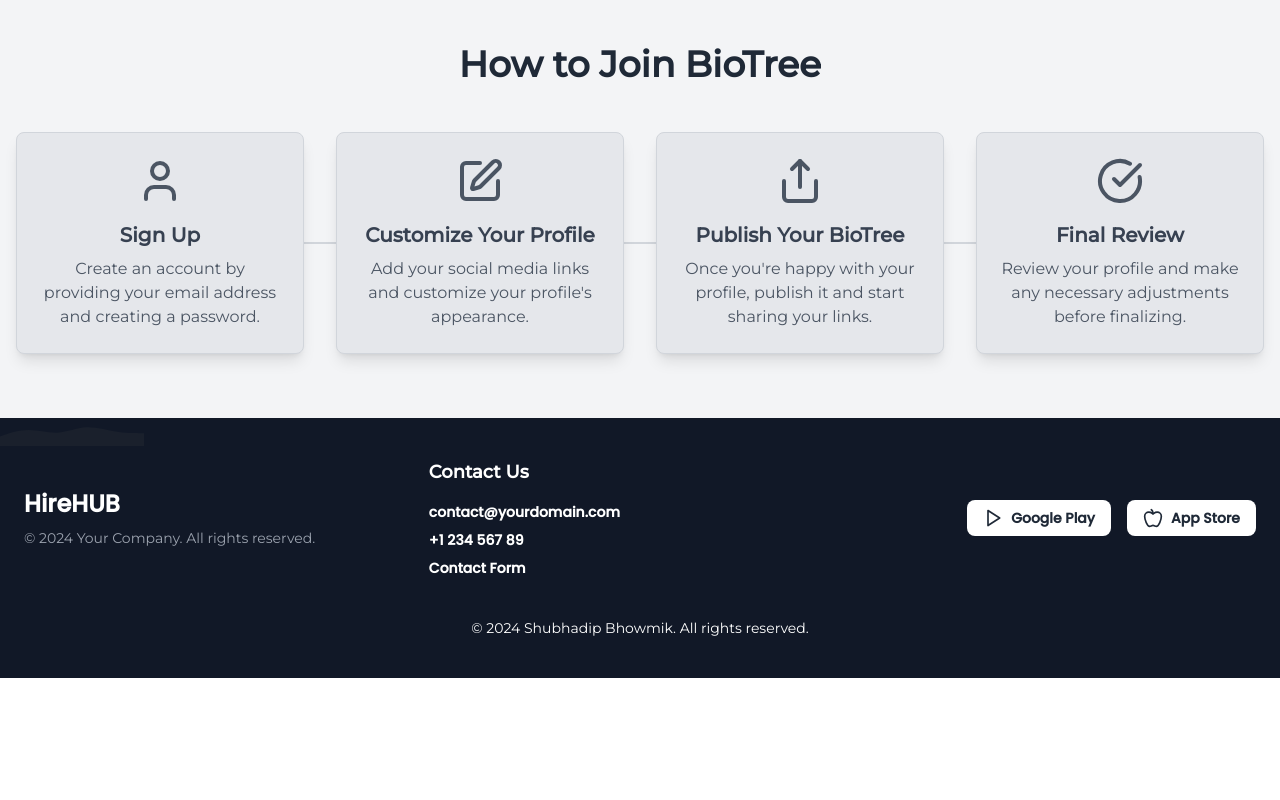
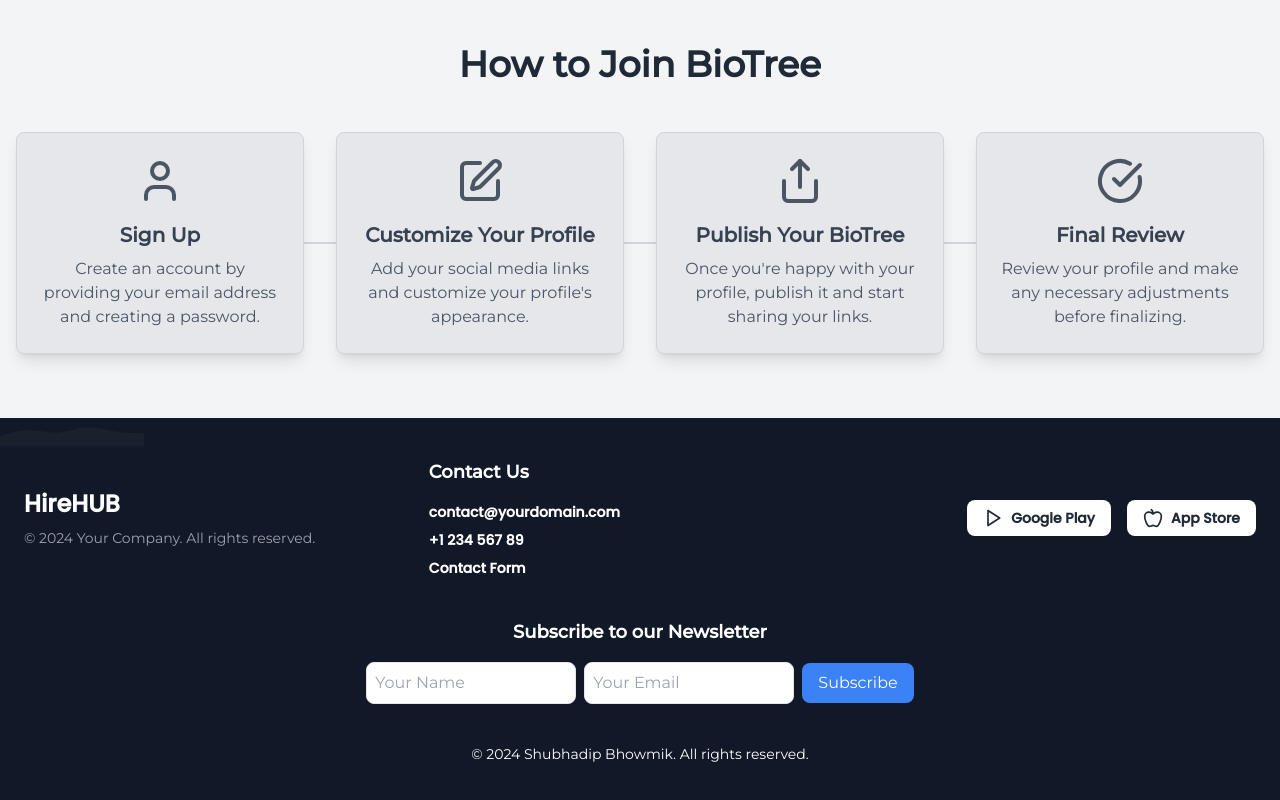
Before and after one commit to subhadipbhowmik/bio-branch, a Next.js app in the folder site/: page / in a window 1280 px wide. Shown: the part 1554-2354 px from the top of the page. Before the commit the page ends 2232 px from the top, so only its background shows below. Built offline with nearby package versions, Linux system fonts and the light colour scheme.

Commit message:
Added newspaper subscription

```diff
--- a/site/components/Footer.js
+++ b/site/components/Footer.js
@@ -1,12 +1,32 @@
-import React from 'react'
-import Link from 'next/link'
-import { Apple, Play } from 'lucide-react'
+import React, { useState } from 'react';
+import Link from 'next/link';
+import { Apple, Play } from 'lucide-react';
 
 const Footer = () => {
+    const [name, setName] = useState('');
+    const [email, setEmail] = useState('');
+    const [successMessage, setSuccessMessage] = useState('');
+
+    const handleSubmit = (e) => {
+        e.preventDefault();
+        // Handle the form submission (e.g., send data to your backend)
+        console.log('Name:', name, 'Email:', email);
+        // Clear the form fields
+        setName('');
+        setEmail('');
+        // Set the success message
+        setSuccessMessage('Successfully subscribed! Thank you!');
+
+        // Clear the success message after a few seconds (optional)
+        setTimeout(() => {
+            setSuccessMessage('');
+        }, 3000);
+    };
+
     return (
         <footer aria-label="Site Footer" className="relative bg-gray-900 text-white py-10 px-6">
 
-      {/* Wave Effect (You can add SVG wave here for a design touch) */}
+            {/* Wave Effect */}
             <svg className="absolute top-0 left-0 right-0 -mt-1 h-8" viewBox="0 0 1440 320" xmlns="http://www.w3.org/2000/svg">
                 <path fill="#1a202c" fillOpacity="1" d="M0,224L48,208C96,192,192,160,288,160C384,160,480,192,576,186.7C672,181,768,139,864,133.3C960,128,1056,160,1152,176C1248,192,1344,192,1392,192L1440,192L1440,320L1392,320C1344,320,1248,320,1152,320C1056,320,960,320,864,320C768,320,672,320,576,320C480,320,384,320,288,320C192,320,96,320,48,320L0,320Z"></path>
             </svg>
@@ -77,12 +97,39 @@ const Footer = () => {
                 </div>
             </div>
 
+            {/* Subscription Section */}
+            <div className="flex flex-col items-center mt-10">
+                <h3 className="mb-4 text-lg font-semibold">Subscribe to our Newsletter</h3>
+                <form onSubmit={handleSubmit} className="flex flex-col md:flex-row items-center">
+                    <input
+                        type="text"
+                        placeholder="Your Name"
+                        value={name}
+                        onChange={(e) => setName(e.target.value)}
+                        required
+                        className="border rounded-lg p-2 mr-2 text-black"
+                    />
+                    <input
+                        type="email"
+                        placeholder="Your Email"
+                        value={email}
+                        onChange={(e) => setEmail(e.target.value)}
+                        required
+                        className="border rounded-lg p-2 mr-2 text-black"
+                    />
+                    <button type="submit" className="bg-blue-500 text-white px-4 py-2 rounded-lg hover:bg-blue-600 transition">
+                        Subscribe
+                    </button>
+                </form>
+                {successMessage && <p className="mt-2 text-green-400">{successMessage}</p>}
+            </div>
+
             {/* Bottom Text */}
             <div className="text-center mt-10">
                 <p className="text-sm">&copy; 2024 Shubhadip Bhowmik. All rights reserved.</p>
             </div>
         </footer>
-  )
+    );
 }
 
-export default Footer
+export default Footer;
```
Lines whose indentation alone changed are shown as unchanged.
